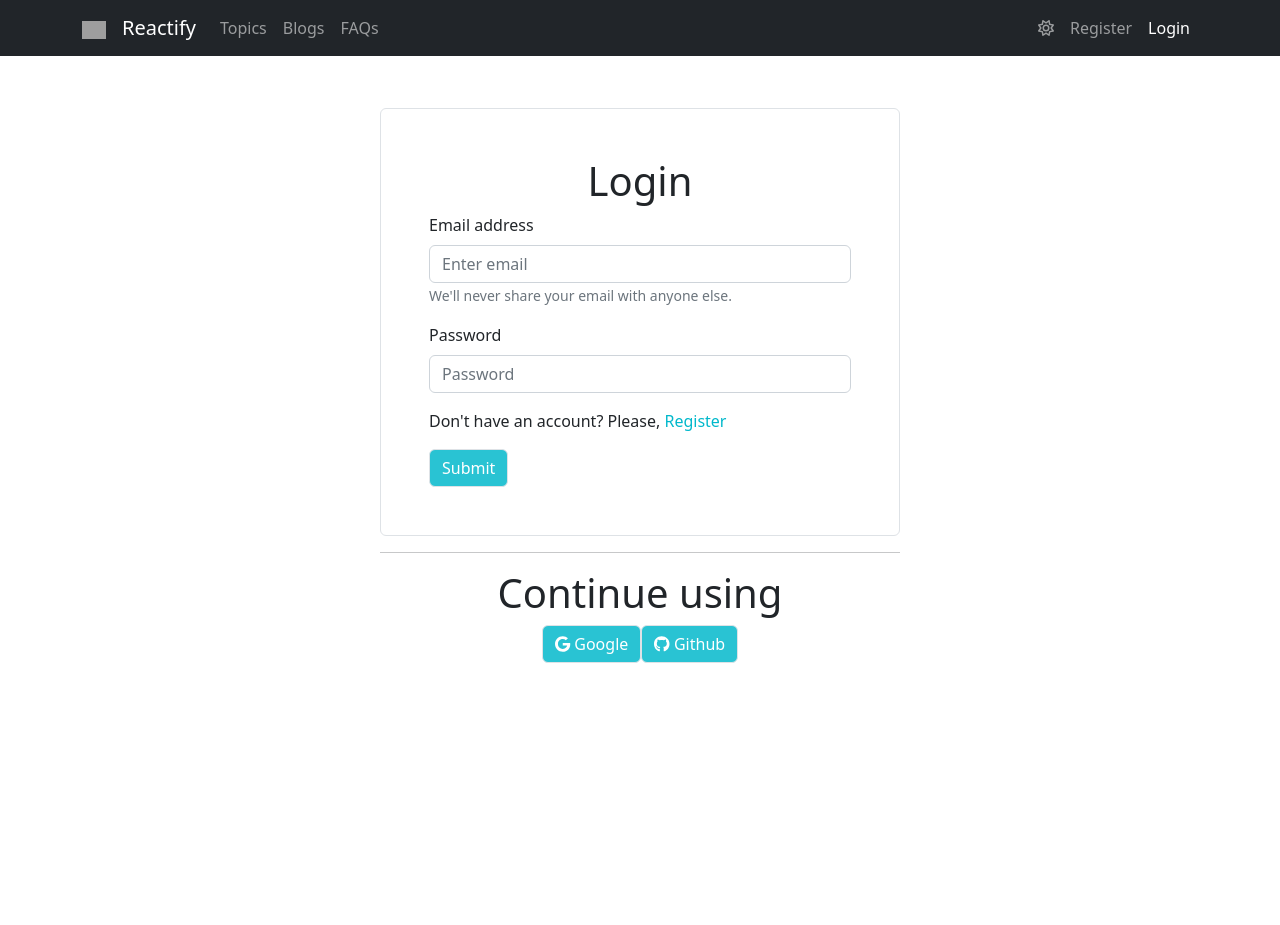
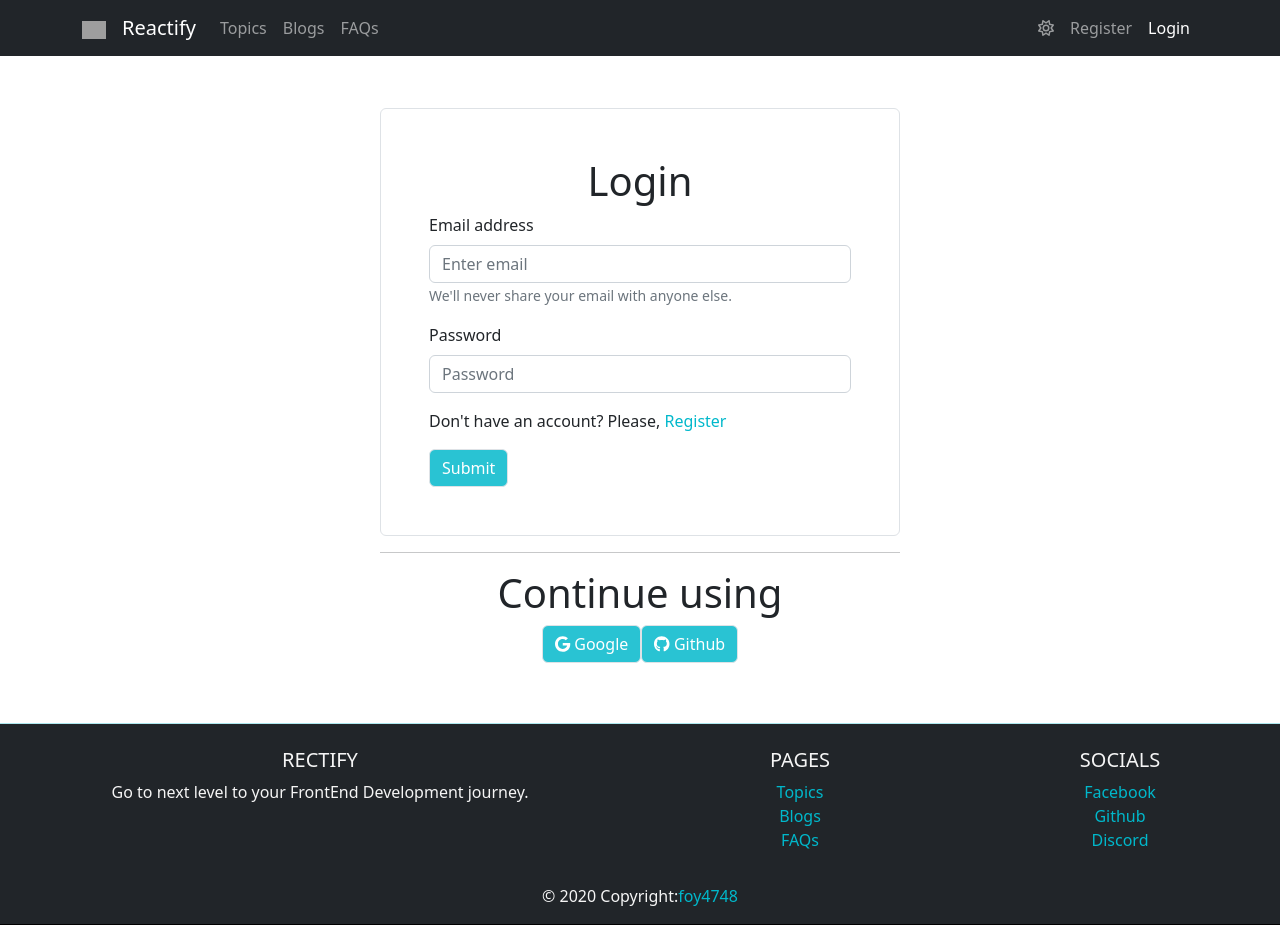
Before and after one commit to foy4748/reactify, a React (Create React App) app: page /login in a window 1280 px wide. Before the commit the page ends 800 px from the top, so only its background shows below. Built offline with nearby package versions, Linux system fonts and the light colour scheme; no server answers; grey boxes are pictures that could not be loaded.

Commit message:
Added Footer Section

```diff
--- a/src/components/Home/Success.js
+++ b/src/components/Home/Success.js
@@ -1,7 +1,9 @@
 import styles from "./Success.module.css";
+import { Container } from "react-bootstrap";
 
 export default function Success() {
   return (
+    <Container>
       <section className={styles.successContainer}>
         <div>
           <h2> 30K+</h2>
@@ -16,5 +18,6 @@ export default function Success() {
           <p>Vendors</p>
         </div>
       </section>
+    </Container>
   );
 }
--- /dev/null
+++ b/src/components/Shared/Footer.js
@@ -0,0 +1,57 @@
+import styles from "./Footer.module.css";
+import { Link } from "react-router-dom";
+export default function FooterSection() {
+  return (
+    <>
+      <div className={styles.footerContainer}>
+        <footer className="page-footer font-small blue pt-4">
+          <div className="container-fluid text-center text-md-left">
+            <div className="row">
+              <div className="col-md-6 mt-md-0 mt-3">
+                <h5 className="text-uppercase">Rectify</h5>
+                <p>Go to next level to your FrontEnd Development journey.</p>
+              </div>
+
+              <hr className="clearfix w-100 d-md-none pb-0" />
+
+              <div className="col-md-3 mb-md-0 mb-3">
+                <h5 className="text-uppercase">Pages</h5>
+                <ul className="list-unstyled">
+                  <li>
+                    <Link to="/topics">Topics</Link>
+                  </li>
+                  <li>
+                    <Link to="/blogs">Blogs</Link>
+                  </li>
+                  <li>
+                    <Link to="/faqs">FAQs</Link>
+                  </li>
+                </ul>
+              </div>
+
+              <div className="col-md-3 mb-md-0 mb-3">
+                <h5 className="text-uppercase">Socials</h5>
+                <ul className="list-unstyled">
+                  <li>
+                    <a href="https://facebook.com/faisaljfcl">Facebook</a>
+                  </li>
+                  <li>
+                    <a href="https://github.com/foy4748">Github</a>
+                  </li>
+                  <li>
+                    <a href="http://discord.com/users/foy4748#3327">Discord</a>
+                  </li>
+                </ul>
+              </div>
+            </div>
+          </div>
+
+          <div className="footer-copyright text-center py-3">
+            © 2020 Copyright:
+            <a href="https://github.com/foy4748">foy4748</a>
+          </div>
+        </footer>
+      </div>
+    </>
+  );
+}
--- /dev/null
+++ b/src/components/Shared/Footer.module.css
@@ -0,0 +1,10 @@
+.footerContainer {
+  background-color: #212529;
+  color: #f5f5f5;
+  border-bottom: 1px solid black;
+}
+
+.footerContainer a {
+  text-decoration: none;
+  color: #00b8cb;
+}
--- a/src/components/Shared/MainLayout.js
+++ b/src/components/Shared/MainLayout.js
@@ -1,7 +1,10 @@
 import NavBar from "./Navbar";
+import FooterSection from "./Footer";
+
 import { Outlet, useLocation } from "react-router-dom";
+import { useState, useEffect } from "react";
+
 import styles from "./MainLayout.module.css";
-import { useState, useEffect } from "react";
 
 //For Context API purpose
 import AuthContext from "../../Contexts/AuthContext";
@@ -31,6 +34,7 @@ export default function MainLayout() {
             <Outlet />
           </section>
         </TitlesContext>
+        <FooterSection />
       </AuthContext>
     </>
   );
--- a/src/components/Shared/MainLayout.module.css
+++ b/src/components/Shared/MainLayout.module.css
@@ -1,5 +1,6 @@
 .mainContainer {
   margin-top: 3.5rem;
+  border-bottom: 1px solid #00b8cb52;
 }
 
 .mainContainer a {
```
Lines whose indentation alone changed are shown as unchanged.
